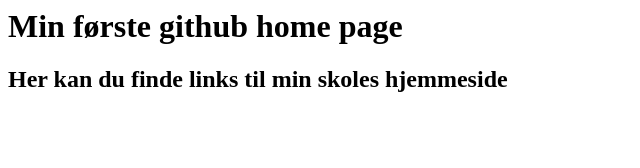
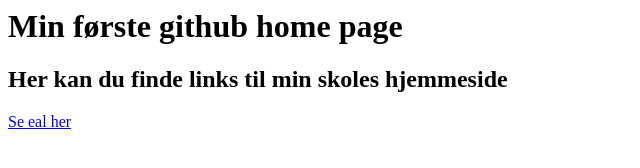
Before and after one commit to lone3340/lone3340.github.io, a plain HTML site: page index.html in a window 1280 px wide. Shown: the full height of the page, 0-640 px from the left. Drawn offline with Linux system fonts and the light colour scheme.

Commit message:
Update index.html
added a link

```diff
--- a/index.html
+++ b/index.html
@@ -10,5 +10,7 @@
 
 <h2>Her kan du finde links til min skoles hjemmeside</h2>
 
+<a href="http://www.eal.dk/">Se eal her</a>
+
 </body>
 </html>
```
